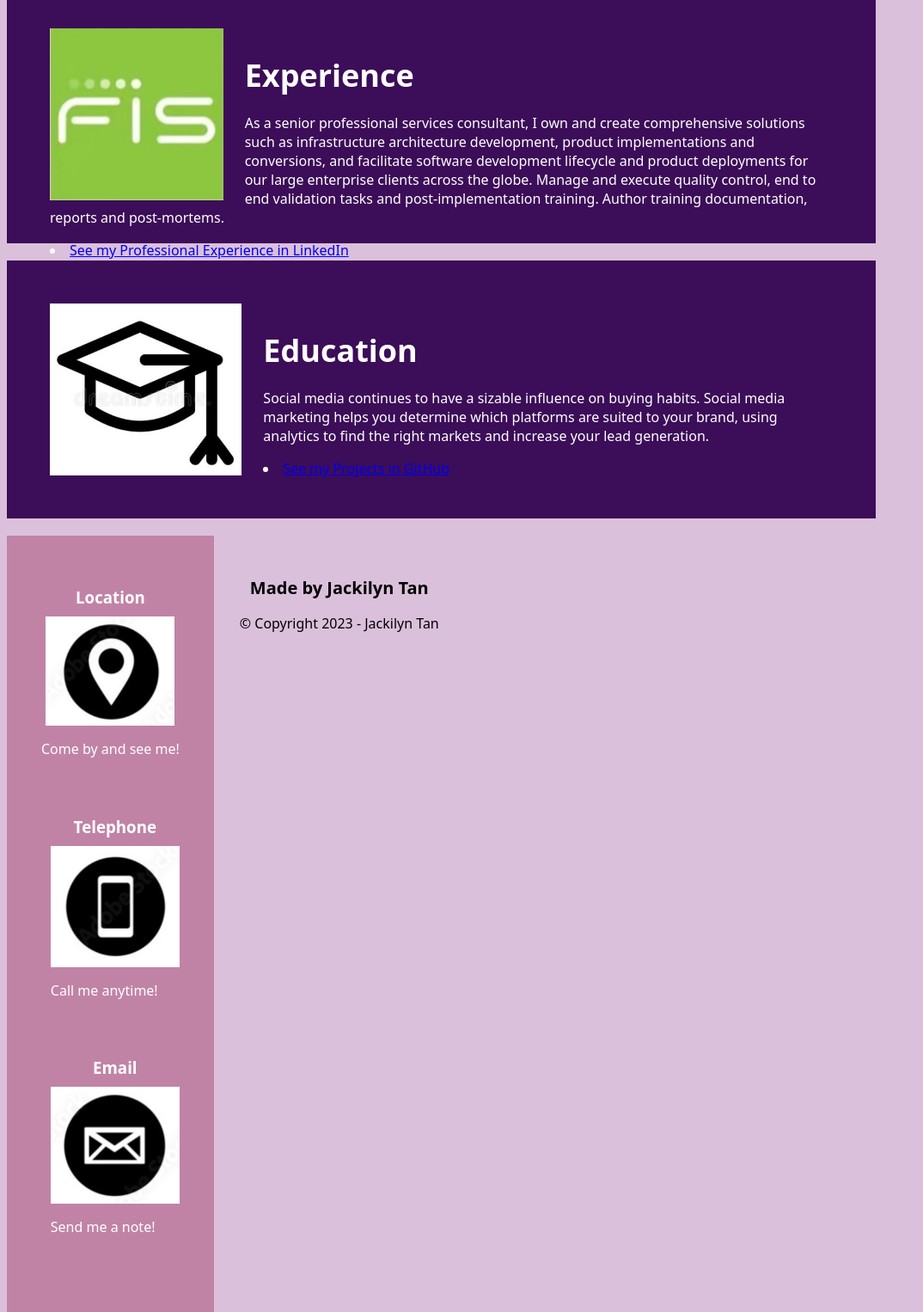
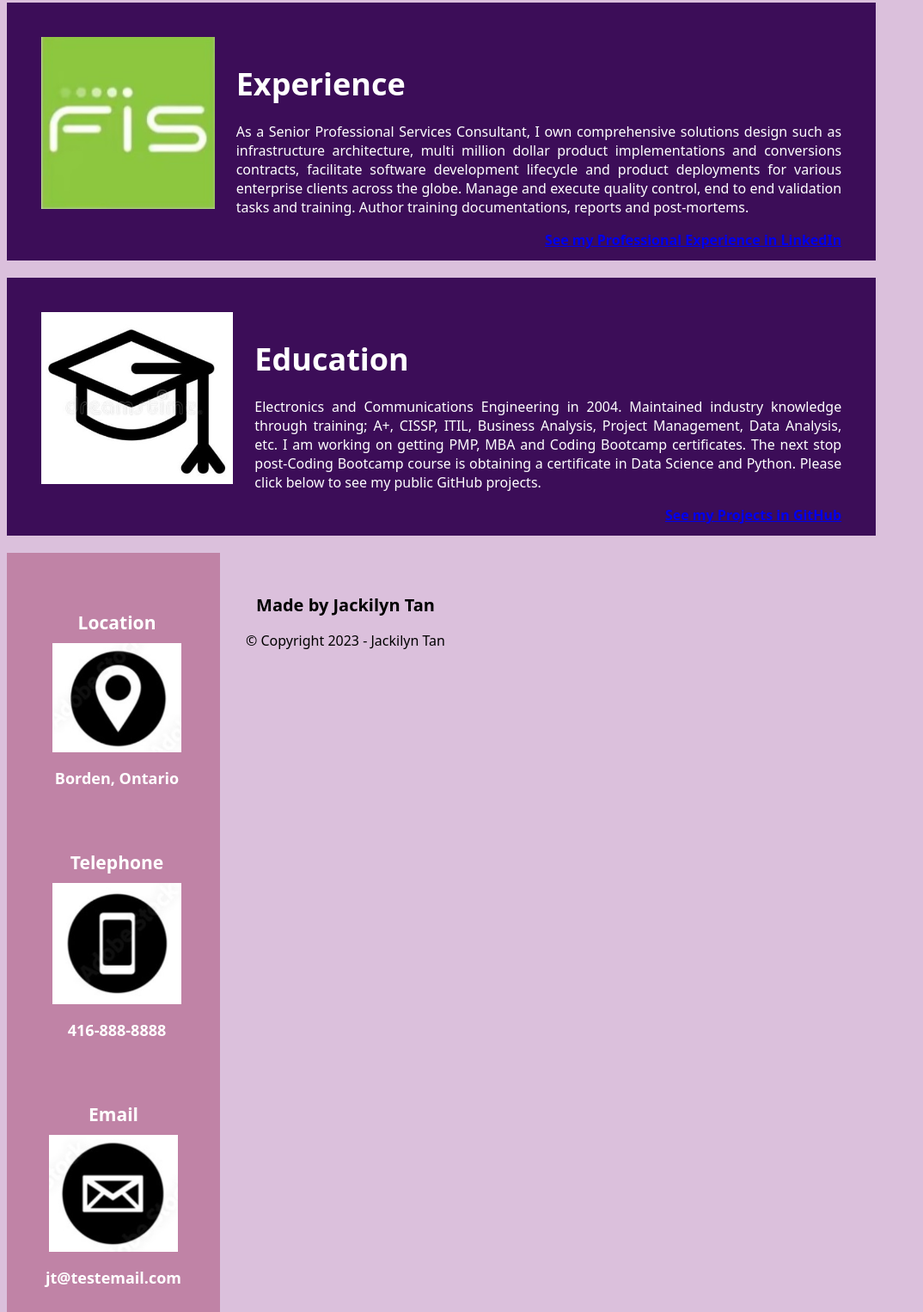
Before and after one commit to jackilynt/homework2, a plain HTML site: page index.html in a window 1280 px wide. Shown: the part 607-2133 px from the top of the page at 86% size, without its empty margins (0-1074 px from the left). Drawn offline with Linux system fonts and the light colour scheme.

Commit message:
homework2

```diff
--- a/index.html
+++ b/index.html
@@ -22,7 +22,7 @@
             <img src="./Images/profile photo.jpg" alt="about me" class="float-left" />
             <h2>About Me</h2>
             <p>
-                A seasoned technology professional, with 20 years of experience working for Fortune 500 companies. I am currently working for FIS Global as Senior Professional Services Product Consultant. I am very passionate in learning new skills and being up to date with latest technologies applied in the market. I have an array of interest however, as of the moment, my free time is devoted towards my family and the survival of my tiny little humans.
+                A seasoned technology professional, with 20 years of experience working for Fortune 500 companies. I am currently working for FIS Global as Senior Professional Services Product Consultant. I am very passionate in learning new skills and being up to date with latest technologies applied in the market. I have an array of interest good food, travel, yoga, muay thai, fast cars, sports, target shooting, trap/skeet, and so much more. However, as of the moment, all my free time is devoted towards my family and the survival of my tiny little humans.
 
             </p>
         </div>
@@ -30,21 +30,23 @@
             <img src="./Images/fis.jpg" alt="experience" class="float-left" />
             <h2>Experience</h2>
             <p>
-                As a senior professional services consultant, I own and create comprehensive solutions such as infrastructure architecture development, product implementations and conversions, and facilitate software development lifecycle and product deployments for our large enterprise clients across the globe. Manage and execute quality control, end to end validation tasks and post-implementation training. Author training documentation, reports and post-mortems.
-                <li>
+                As a Senior Professional Services Consultant, I own comprehensive solutions design such as infrastructure architecture, multi million dollar product implementations and conversions contracts, facilitate software development lifecycle and product deployments for various enterprise clients across the globe. Manage and execute quality control, end to end validation tasks and training. Author training documentations, reports and post-mortems.
+                <div id="link" class="link">
                     <a href="https://www.linkedin.com/in/jackilyntan/" target="_blank" rel="noopener" > See my Professional Experience in LinkedIn </a>
-                </li>
+                </div>
             </p>
+
         </div>
         <div id="education" class="education">
             <img src="./Images/education.jpg" alt="education" class="float-left" />
             <h2>Education</h2>
             <p>
-                Social media continues to have a sizable influence on buying habits. Social media marketing helps you determine which platforms are suited to your brand, using analytics to find the right markets and increase your lead generation.
+                Electronics and Communications Engineering in 2004. Maintained industry knowledge through training; A+, CISSP, ITIL, Business Analysis, Project Management, Data Analysis, etc. I am working on getting PMP, MBA and Coding Bootcamp certificates. The next stop post-Coding Bootcamp course is obtaining a certificate in Data Science and Python. Please click below to see my public GitHub projects.
+                <div id="link" class="link">
+                    <a href="https://github.com/jackilynt">See my Projects in GitHub</a>
+                </div>
             </p>
-            <li>
-                <a href="https://github.com/jackilynt">See my Projects in GitHub</a>
-            </li>
+
         </div>
     </section>
 
@@ -55,21 +57,21 @@
             <h3>Location</h3>
             <img src="./Images/location.jpg" alt="location" />
             <p>
-                Come by and see me!
+                Borden, Ontario
             </p>
         </div>
         <div class="telephone">
             <h3>Telephone</h3>
             <img src="./Images/phone.jpg" alt="telephone"/>
             <p>
-                Call me anytime!
+                416-888-8888
             </p>
         </div>
         <div class="email">
             <h3>Email</h3>
             <img src="./Images/mail.jpg" alt="email" />
             <p>
-                Send me a note!
+                jt@testemail.com
             </p>
         </div>
     </aside>
--- a/style.css
+++ b/style.css
@@ -12,7 +12,8 @@ body {
 
 /*apply a background image*/
 .header {
-    padding: 30px;
+    padding: 40px;
+    text-align: center;
     width: 100%;
     margin: 20px;
     font-family: system-ui;
@@ -48,11 +49,21 @@ body {
     margin-right: 20px;
 }
 
+.link {
+    text-align: right;
+    text-shadow: #ffffff;
+    font-weight: bolder;
+    font-family: system-ui;
+    color: #ffffff;
+
+}
+
 .about-me {
     margin-bottom: 20px;
-    padding: 50px;
+    padding: 40px;
     height: 300px;
     max-width: 100%;
+    text-align: justify;
     font-family: system-ui;
     background-color: #3c0d58;
     color: #ffffff;
@@ -60,9 +71,10 @@ body {
 
 .experience {
     margin-bottom: 20px;
-    padding: 50px;
+    padding: 40px;
     height: 300px;
     max-width: 100%;
+    text-align: justify;
     font-family: system-ui;
     background-color: #3c0d58;
     color: #ffffff;
@@ -70,9 +82,10 @@ body {
 
 .education {
     margin-bottom: 20px;
-    padding: 50px;
+    padding: 40px;
     height: 300px;
     max-width: 100%;
+    text-align: justify;
     font-family: system-ui;
     background-color: #3c0d58;
     color: #ffffff;
@@ -120,7 +133,7 @@ body {
     flex-direction: column;
     align-items: end;
     flex-wrap: wrap;
-    padding: 40px;
+    padding: 45px;
     clear: both;
     float: right;
     width: 100%;
@@ -132,16 +145,28 @@ body {
 
 .location {
     margin-bottom: 32px;
+    text-align: center;
+    font-weight: bold;
+    font-family: system-ui;
+    font-size: large;
     color: #ffffff;
 }
 
 .telephone {
     margin-bottom: 32px;
+    text-align: center;
+    font-weight: bold;
+    font-family: system-ui;
+    font-size: large;
     color: #ffffff;
 }
 
 .email {
     margin-bottom: 32px;
+    text-align: center;
+    font-weight: bold;
+    font-family: system-ui;
+    font-size: large;
     color: #ffffff;
 }
 
```
Also changed, not shown: 1 other file.
